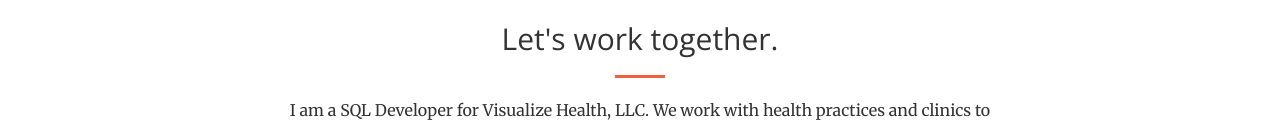
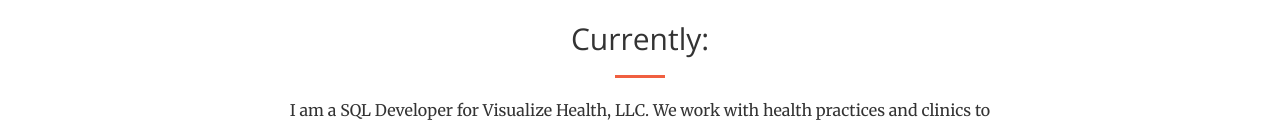
Before and after one commit to flawavi/FletcherBangsWatson, a website: page index.html in a window 1280 px wide. Shown: the part 2540-2662 px from the top of the page. Drawn offline with nearby package versions, Linux system fonts and the light colour scheme.

Commit message:
changed seeking employment to describe current employment status.

```diff
--- a/index.html
+++ b/index.html
@@ -208,7 +208,7 @@
         <div class="container">
             <div class="row">
                 <div class="col-lg-8 col-lg-offset-2 text-center">
-                    <h2 class="section-heading">Let's work together.</h2>
+                    <h2 class="section-heading">Currently:</h2>
                     <hr class="primary">
                     <p>I am a SQL Developer for Visualize Health, LLC. We work with health practices and clinics to aggregate and display their date so that the doctors can take better care of their patients.</p>
                 </div>
```
